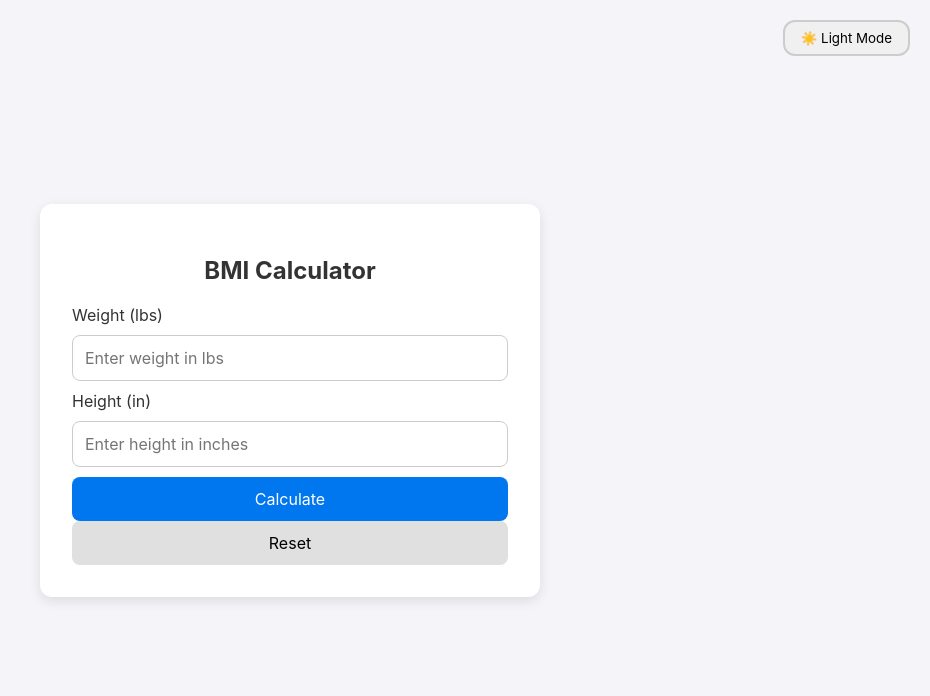
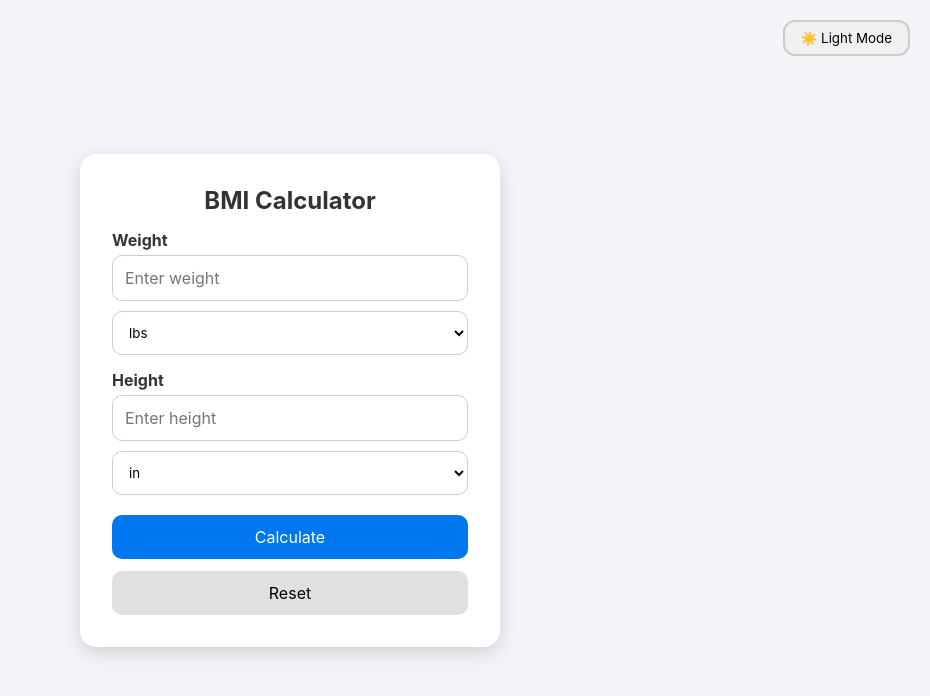
Before and after one commit to iiitl/bmi_calculator, a React (Create React App) app: page / in a window 1280 px wide. Shown: the top 696 px of the page, without its empty margins (350-1280 px from the left). Built offline with nearby package versions, Linux system fonts and the light colour scheme.

Commit message:
Resolved issue #3

```diff
--- a/src/App.js
+++ b/src/App.js
@@ -3,12 +3,13 @@ import './index.css';
 import React, { useState } from 'react';
 
 function App() {
-  // State
   const [weight, setWeight] = useState('');
   const [height, setHeight] = useState('');
   const [bmi, setBmi] = useState('');
   const [message, setMessage] = useState('');
   const [darkMode, setDarkMode] = useState(false);
+  const [weightUnit, setWeightUnit] = useState('lbs');
+  const [heightUnit, setHeightUnit] = useState('in');
 
   const toggleDarkMode = () => {
     setDarkMode(!darkMode);
@@ -16,16 +17,15 @@ function App() {
 
   const calcBmi = (event) => {
     event.preventDefault();
-
     const weightNum = parseFloat(weight);
     const heightNum = parseFloat(height);
-
     if (isNaN(weightNum) || isNaN(heightNum) || weightNum <= 0 || heightNum <= 0) {
       alert('Please enter a valid numeric weight and height');
       return;
     }
-
-    let bmiValue = (weightNum / (heightNum * heightNum)) * 703;
+    let weightInKg = weightUnit === 'lbs' ? weightNum * 0.453592 : weightNum;
+    let heightInMeters = heightUnit === 'in' ? heightNum * 0.0254 : heightNum;
+    let bmiValue = weightInKg / (heightInMeters * heightInMeters);
     setBmi(bmiValue.toFixed(1));
 
     if (bmiValue < 18.5) {
@@ -48,53 +48,56 @@ function App() {
 
   return (
     <div className={`app ${darkMode ? 'dark' : 'light'}`}>
-      <button className="dark-mode-toggle" onClick={toggleDarkMode} style={{
-        border: '2px solid #ccc',
-        borderRadius: '12px',
-        padding: '8px 16px',
-        background: darkMode ? '#444' : '#f0f0f0',
-        color: darkMode ? '#fff' : '#000',
-        cursor: 'pointer',
-        transition: 'all 0.3s ease-in-out'
-      }}>
+      <button className="dark-mode-toggle" onClick={toggleDarkMode}>
         {darkMode ? '🌙 Dark Mode' : '☀️ Light Mode'}
       </button>
       <div className="container">
         <h2 className="center">BMI Calculator</h2>
         <form onSubmit={calcBmi}>
-          <div>
-            <label>Weight (lbs)</label>
+          <div className="input-group">
+            <div className="input-container">
+              <label>Weight</label>
               <input
                 type="number"
                 step="0.1"
                 min="0.1"
-              placeholder="Enter weight in lbs"
+                placeholder="Enter weight"
                 value={weight}
                 onChange={(e) => setWeight(e.target.value)}
                 required
               />
             </div>
-          <div>
-            <label>Height (in)</label>
+            <select className="unit-dropdown" value={weightUnit} onChange={(e) => setWeightUnit(e.target.value)}>
+              <option value="lbs">lbs</option>
+              <option value="kg">kg</option>
+            </select>
+          </div>
+
+          <div className="input-group">
+            <div className="input-container">
+              <label>Height</label>
               <input
                 type="number"
-              step="0.1"
+                step="0.01"
                 min="0.1"
-              placeholder="Enter height in inches"
+                placeholder="Enter height"
                 value={height}
                 onChange={(e) => setHeight(e.target.value)}
                 required
               />
             </div>
-          <div>
-            <button className="btn" type="submit">
-              Calculate
-            </button>
-            <button className="btn btn-outline" type="button" onClick={reload}>
-              Reset
-            </button>
+            <select className="unit-dropdown" value={heightUnit} onChange={(e) => setHeightUnit(e.target.value)}>
+              <option value="in">in</option>
+              <option value="m">m</option>
+            </select>
+          </div>
+
+          <div className="button-group">
+            <button className="btn" type="submit">Calculate</button>
+            <button className="btn btn-outline" type="button" onClick={reload}>Reset</button>
           </div>
         </form>
+
         {bmi && (
           <div className="center result-container">
             <h3>Your BMI is: {bmi}</h3>
--- a/src/index.css
+++ b/src/index.css
@@ -10,13 +10,13 @@
 .app.light {
   background-color: #f4f4f9;
   color: #333;
-  transition: background-color 0.3s ease-in-out, color 0.3s ease-in-out;
+  transition: all 0.3s ease-in-out;
 }
 
 .app.dark {
-  background-color: #1e1e1e;
+  background-color: #121212;
   color: #fff;
-  transition: background-color 0.3s ease-in-out, color 0.3s ease-in-out;
+  transition: all 0.3s ease-in-out;
 }
 
 /* Centering Content */
@@ -34,41 +34,84 @@
 .container {
   background: #fff;
   padding: 2rem;
-  border-radius: 12px;
-  box-shadow: 0px 4px 12px rgba(0, 0, 0, 0.1);
-  max-width: 500px;
+  border-radius: 16px;
+  box-shadow: 0px 6px 20px rgba(0, 0, 0, 0.15);
+  max-width: 420px;
   width: 100%;
-  transition: background 0.3s ease-in-out;
+  text-align: center;
+  transition: all 0.3s ease-in-out;
 }
 
 .app.dark .container {
-  background: #2a2a2a;
-  box-shadow: 0px 4px 12px rgba(255, 255, 255, 0.1);
+  background: #222;
+  box-shadow: 0px 6px 20px rgba(255, 255, 255, 0.1);
 }
 
 /* Form Inputs */
+.input-group {
+  display: flex;
+  flex-direction: column; /* Stack inputs on top of each other */
+  align-items: stretch;
+  gap: 10px;
+  margin: 15px 0;
+}
+
+.input-container {
+  text-align: left;
+}
+
+label {
+  font-weight: bold;
+  display: block;
+  margin-bottom: 5px;
+}
+
 input {
   width: 100%;
   font-size: 1rem;
   padding: 12px;
-  margin: 10px 0;
-  border-radius: 8px;
+  border-radius: 10px;
   border: 1px solid #ccc;
-  transition: background 0.3s ease-in-out, color 0.3s ease-in-out;
+  transition: all 0.3s ease-in-out;
 }
 
 .app.dark input {
-  background: #3a3a3a;
+  background: #333;
   color: #fff;
   border: 1px solid #555;
 }
 
+.unit-dropdown {
+  width: 100%; /* Ensuring dropdown is full width */
+  padding: 12px;
+  border-radius: 10px;
+  border: 1px solid #ccc;
+  background: #fff;
+  cursor: pointer;
+  transition: all 0.3s ease-in-out;
+}
+
+.app.dark .unit-dropdown {
+  background: #444;
+  color: #fff;
+  border: 1px solid #666;
+}
+
 /* Buttons */
+.button-group {
+  display: flex;
+  flex-direction: column;
+  align-items: center;
+  gap: 12px;
+  margin-top: 20px;
+  width: 100%;
+}
+
 .btn {
   width: 100%;
   font-size: 1rem;
   padding: 12px;
-  border-radius: 8px;
+  border-radius: 10px;
   border: none;
   cursor: pointer;
   transition: background 0.3s ease-in-out;
@@ -89,7 +132,7 @@ input {
   color: #fff;
 }
 
-/* Dark Mode buttton*/
+/* Dark Mode Toggle */
 .dark-mode-toggle {
   position: absolute;
   top: 20px;
@@ -99,22 +142,9 @@ input {
   border: 2px solid #ccc;
   background: #f0f0f0;
   color: #000;
-  cursor: pointer;
-  transition: all 0.3s ease-in-out;
 }
 
 .app.dark .dark-mode-toggle {
   background: #444;
   color: #fff;
-  border: 2px solid #666;
 }
-
-/* Centered Text */
-.center {
-  text-align: center;
-  margin: 20px 0;
-}
-
-.result-container {
-  margin-top: 20px;
-}
```
Lines whose indentation alone changed are shown as unchanged.
